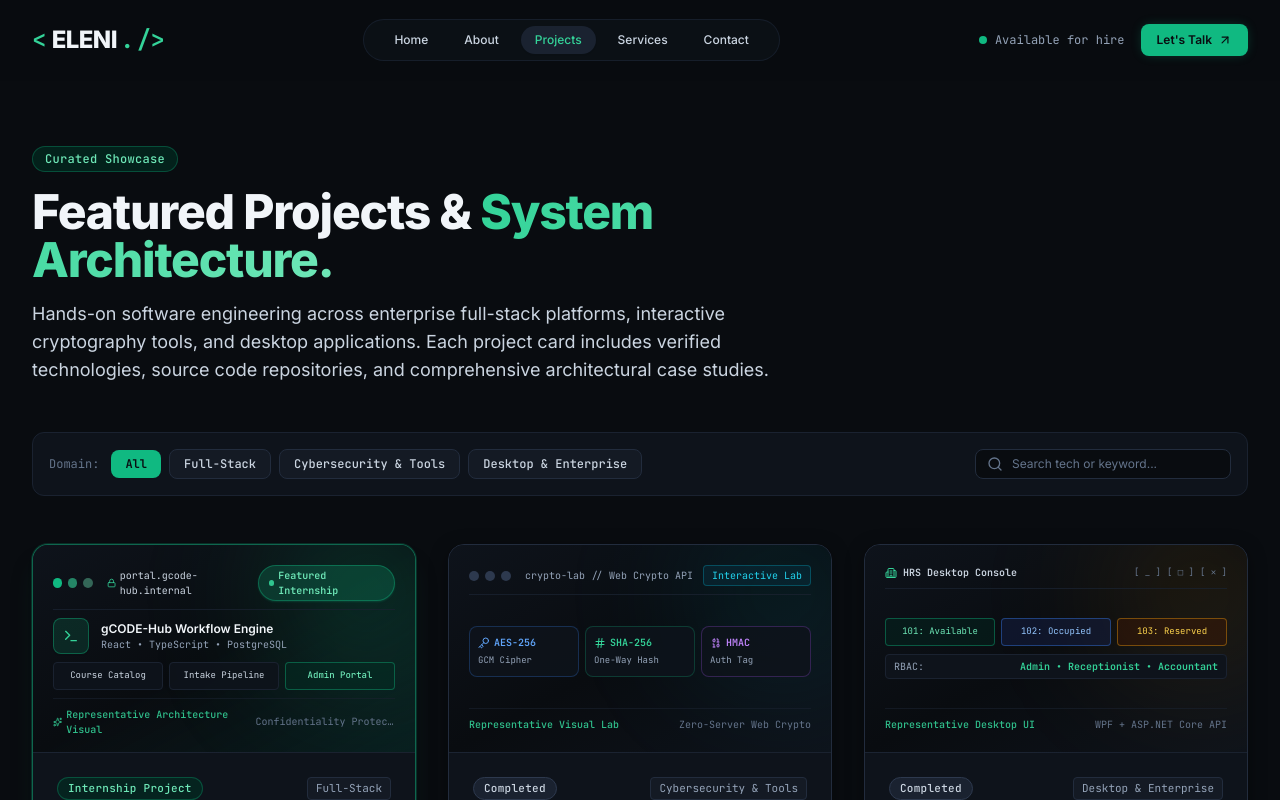
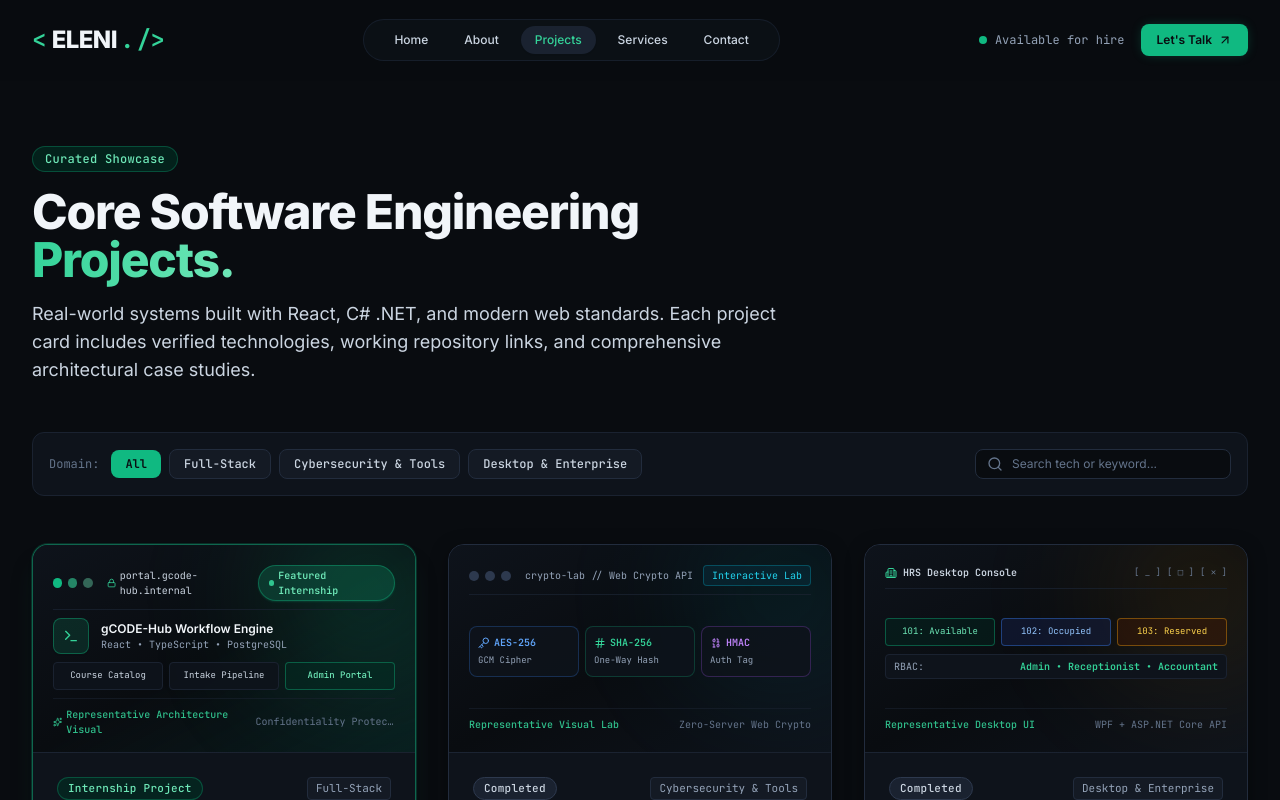
Before and after one commit to elu2121/eleni-portfolio, a React (Vite) app: page /projects in a window 1280 px wide. Shown: the top 800 px of the page. Built offline with nearby package versions, Linux system fonts and the light colour scheme.

Commit message:
Apply selected headline: Core Software Engineering Projects

```diff
--- a/src/pages/ProjectsPage.tsx
+++ b/src/pages/ProjectsPage.tsx
@@ -32,13 +32,13 @@ export const ProjectsPage: React.FC = () => {
       <div className="space-y-4 max-w-3xl">
         <Badge variant="emerald">Curated Showcase</Badge>
         <h1 className="text-3xl sm:text-4xl md:text-5xl font-extrabold text-graphite-100 tracking-tight leading-tight">
-          Featured Projects &{' '}
+          Core Software Engineering{' '}
           <span className="text-transparent bg-clip-text bg-gradient-to-r from-emerald-400 to-emerald-300">
-            System Architecture.
+            Projects.
           </span>
         </h1>
         <p className="text-base sm:text-lg text-graphite-300 leading-relaxed font-normal">
-          Hands-on software engineering across enterprise full-stack platforms, interactive cryptography tools, and desktop applications. Each project card includes verified technologies, source code repositories, and comprehensive architectural case studies.
+          Real-world systems built with React, C# .NET, and modern web standards. Each project card includes verified technologies, working repository links, and comprehensive architectural case studies.
         </p>
       </div>
 
```
